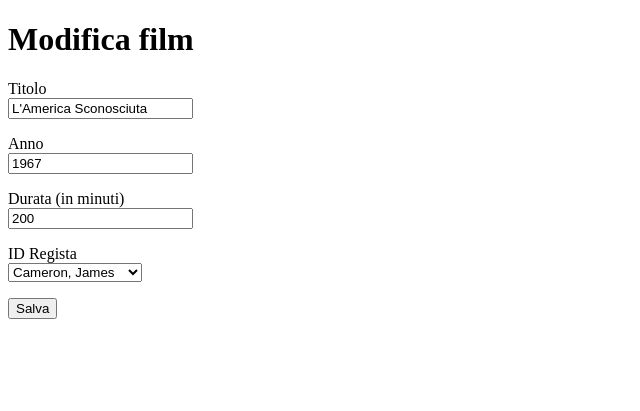
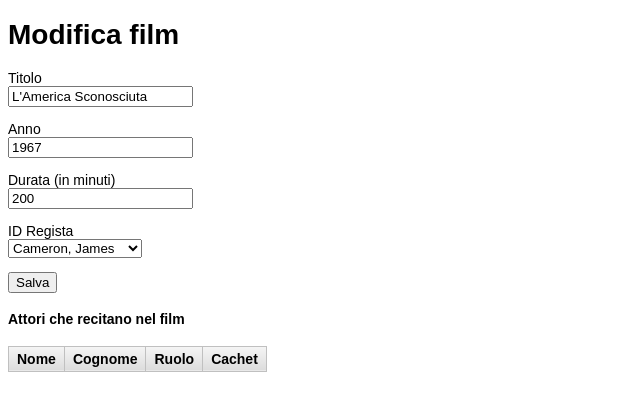
Before and after one commit to flk91/GestioneFilm, a PHP site: page /modifica-film.php?idf=17 in a window 1280 px wide. Shown: the top 411 px of the page, without its empty margins (0-640 px from the left). Run offline with PHP 8.4, Linux system fonts and the light colour scheme; data comes from the database, SQL or seed files in the repository; lists and menus that the app fills with data are empty.

Commit message:
aggiornamento

```diff
--- a/elimina-regista.php
+++ b/elimina-regista.php
@@ -3,7 +3,7 @@ require_once 'connessione.php';
 if (!isset($_GET['idr'])) {
     die("Codice regista non fornito in input");
 }
-$idr = intval($_GET['idr']);
+$idr = $_GET['idr'];
 
 $blocca = false; //flag blocco eliminazione
 $eliminato = false; //flag avvenuta eliminazione
@@ -40,7 +40,7 @@ if ($_POST && $_POST['conferma']) {
     //se l'eliminazione non è stata bloccata
     if ($blocca == false) {
         //elimino il regista
-        $query = "DELETE FROM registi WHERE idr=$idr";
+        $query = "DELETE FROM registi WHERE idr='$idr'";
         $comando = $dbconn->prepare($query);
         $esegui = $comando->execute();
         $eliminato = true;
--- a/modifica-film.php
+++ b/modifica-film.php
@@ -64,6 +64,8 @@ if (isset($_GET['idf'])) {
     <meta charset="UTF-8" />
     <meta name="viewport" content="width=device-width, initial-scale=1.0" />
     <title>Modifica film</title>
+    <link rel="shortcut icon" href="favicon.ico" type="image/x-icon" />
+    <link rel="stylesheet" href="style.css" />
 </head>
 
 <body>
@@ -123,6 +125,39 @@ if (isset($_GET['idf'])) {
             <button type="submit">Salva</button>
         </p>
     </form>
+
+    <h4>Attori che recitano nel film</h4>
+    <table class="tabella-dati">
+        <thead>
+            <tr>
+                <th>Nome</th>
+                <th>Cognome</th>
+                <th>Ruolo</th>
+                <th>Cachet</th>
+            </tr>
+        </thead>
+        <tbody>
+            <?php
+            $query_attori_film = "SELECT r.idA, a.nome, a.cognome, r.ruolo, r.cachet
+        FROM attori a, recita r
+        WHERE r.idA=a.idA
+        AND idf=$idf";
+            $comando_attori_film = $dbconn->prepare($query_attori_film);
+            $esegui_attori_film = $comando_attori_film->execute();
+            if ($esegui_attori_film) {
+                while ($riga=$comando_attori_film->fetch()) {
+                    echo "<tr>";
+                    echo "<td>{$riga['nome']}</td>";
+                    echo "<td>{$riga['cognome']}</td>";
+                    echo "<td>{$riga['ruolo']}</td>";
+                    echo "<td>{$riga['cachet']}</td>";
+                    echo "</tr>";
+                }
+            }
+            ?>
+        </tbody>
+    </table>
+
 </body>
 
 </html>
```
Also changed, not shown: elenco-attori-json.php (added, +13 -0 lines).
